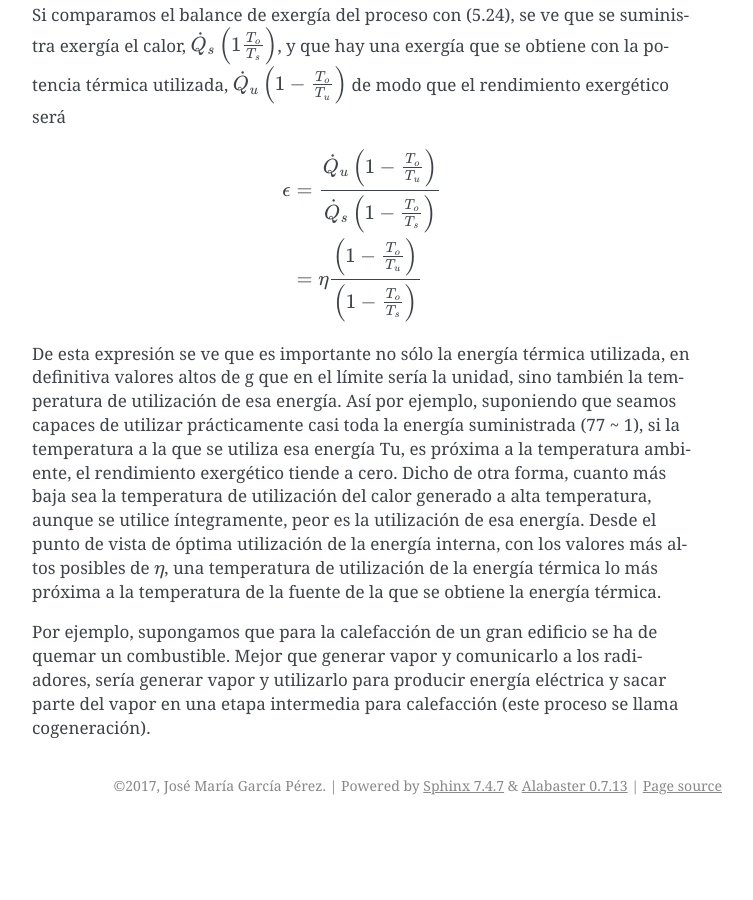
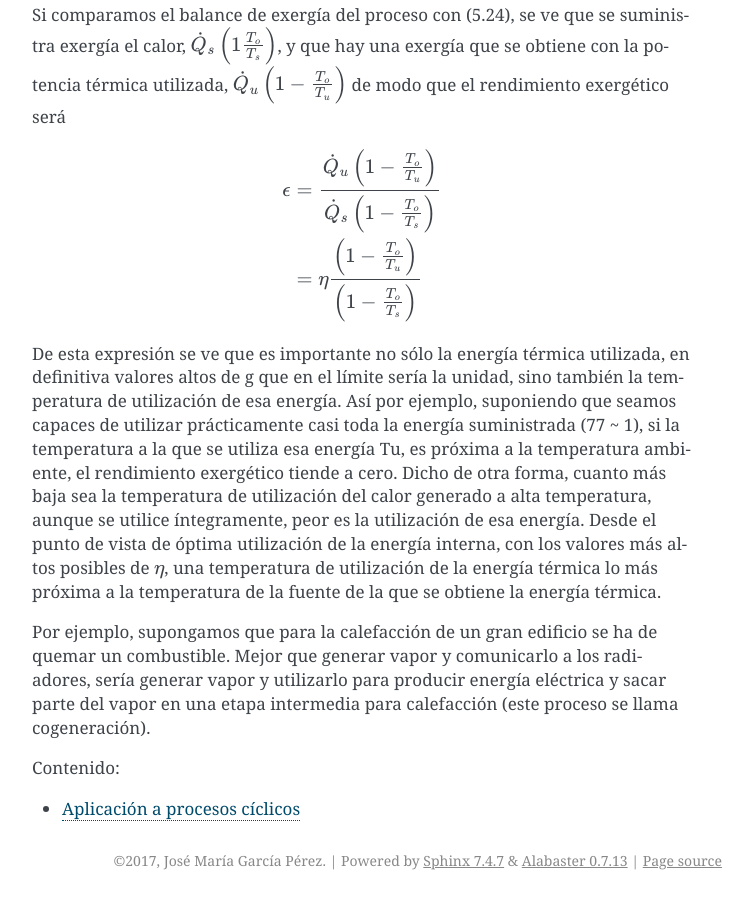
Before and after one commit to mantielero/termodinamica, a Sphinx documentation site: the page built from source/exergia.rst, in a window 1280 px wide and 900 px high, scrolled down 11280 px. Shown: the whole window, without its empty margins (388-1141 px from the left). Built offline with Sphinx 7.4.7, drawn with Linux system fonts in a browser that asks for light colours; before the commit the page ends 12105 px from its top, so only the background shows below that.

Commit message:
Create exergia.rst

```diff
--- a/source/exergia.rst
+++ b/source/exergia.rst
@@ -376,3 +376,10 @@ Si comparamos el balance de exergía del proceso con (5.24), se ve que se sumini
 De esta expresión se ve que es importante no sólo la energía térmica utilizada, en definitiva valores altos de g que en el límite sería la unidad, sino también la temperatura de utilización de esa energía. Así por ejemplo, suponiendo que seamos capaces de utilizar prácticamente casi toda la energía suministrada (77 ~ 1), si la temperatura a la que se utiliza esa energía Tu, es próxima a la temperatura ambiente, el rendimiento exergético tiende a cero. Dicho de otra forma, cuanto más baja sea la temperatura de utilización del calor generado a alta temperatura, aunque se utilice íntegramente, peor es la utilización de esa energía. Desde el punto de vista de óptima utilización de la energía interna, con los valores más altos posibles de :math:`\eta`, una temperatura de utilización de la energía térmica lo más próxima a la temperatura de la fuente de la que se obtiene la energía térmica.
 
 Por ejemplo, supongamos que para la calefacción de un gran edificio se ha de quemar un combustible. Mejor que generar vapor y comunicarlo a los radiadores, sería generar vapor y utilizarlo para producir energía eléctrica y sacar parte del vapor en una etapa intermedia para calefacción (este proceso se llama cogeneración).
+
+
+.. toctree::
+   :maxdepth: 1
+   :caption: Contenido:
+
+   exergia_procesos_ciclicos
```
